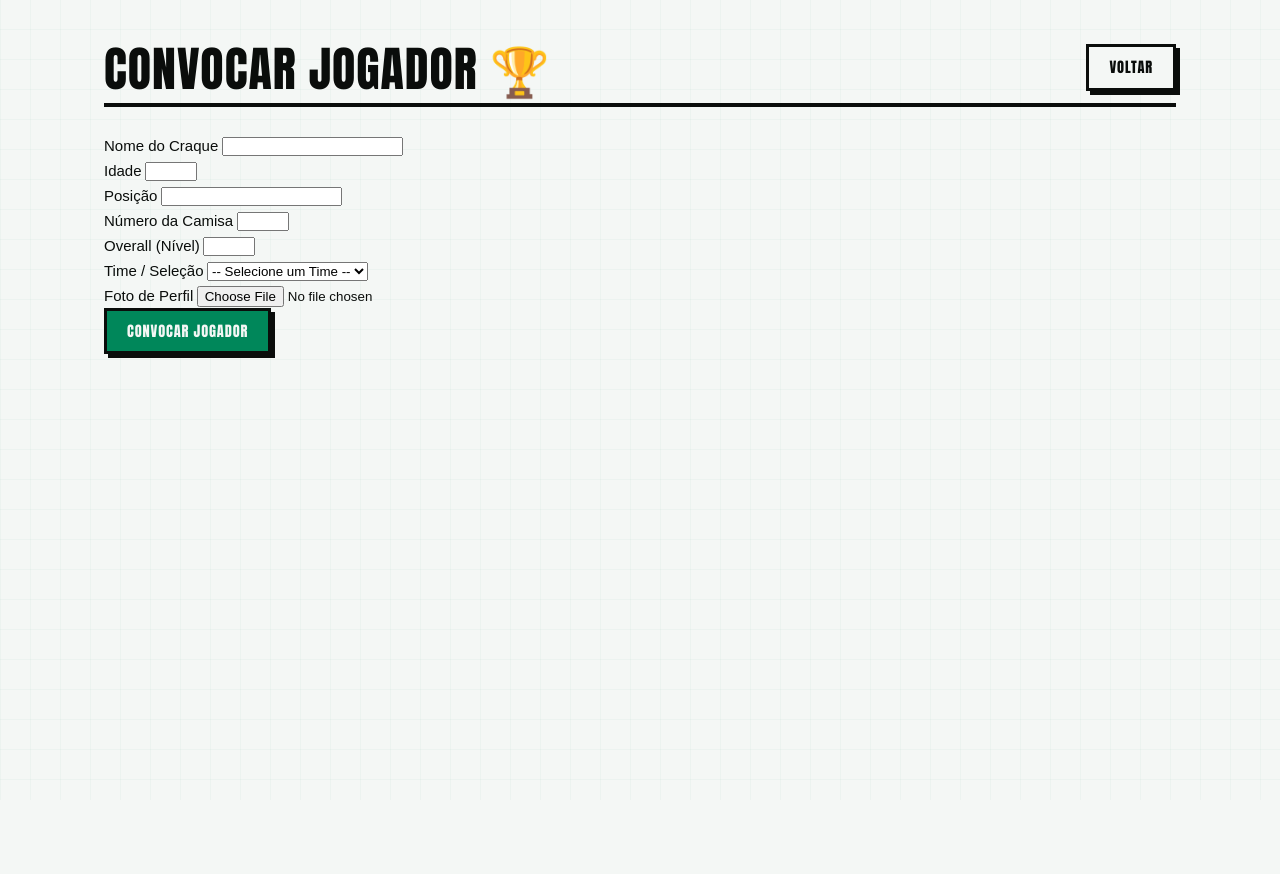
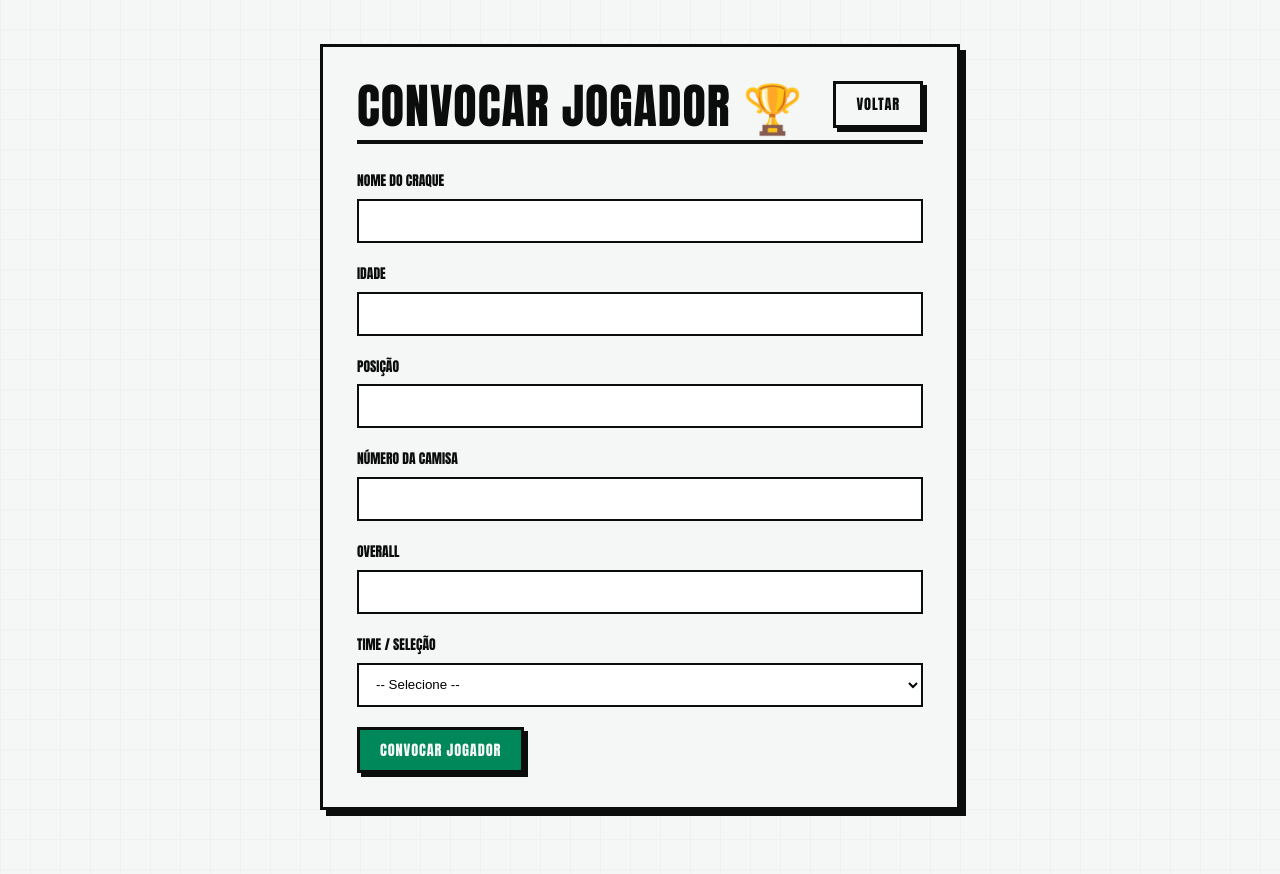
Before and after one commit to Chiquin-WQ/trabalhoFutebas, a PHP site: page /jogador_create.php in a window 1280 px wide. Before the commit the page ends 780 px from the top, so only its background shows below. Run offline with PHP 8.4, Linux system fonts and the light colour scheme; tables that the repository leaves empty hold one stand-in row (values such as "Sample post").

Commit message:
espero q tenha sido ultimo commit

```diff
--- a/trabJoao/assets/style.css
+++ b/trabJoao/assets/style.css
@@ -230,3 +230,52 @@ a:hover {
   text-align: center;
   margin: 0 auto;
 }
+
+/* Classes para Formulários (necessárias para o jogador_create) */
+.form-card {
+  background: var(--chalk-white);
+  border: 3px solid var(--ink);
+  box-shadow: var(--shadow);
+  padding: 34px;
+  max-width: 640px;
+  margin: 0 auto;
+}
+
+.form-group {
+  margin-bottom: 20px;
+}
+
+.form-group label {
+  display: block;
+  margin-bottom: 7px;
+  font-family: "Impact", sans-serif;
+  font-size: .85rem;
+  text-transform: uppercase;
+}
+
+.form-group input,
+.form-group select {
+  width: 100%;
+  min-height: 44px;
+  padding: 10px 13px;
+  border: 2px solid var(--ink);
+  background: #ffffff;
+  font-family: "Arial", sans-serif;
+}
+
+.form-actions {
+  margin-top: 20px;
+}
+
+.alert {
+  padding: 14px 18px;
+  margin-bottom: 25px;
+  border: 3px solid var(--ink);
+  font-family: "Impact", sans-serif;
+  text-transform: uppercase;
+}
+
+.alert-erro {
+  background: var(--card-red-soft);
+  border-left: 10px solid var(--card-red);
+}
--- a/trabJoao/pages/jogador_create.php
+++ b/trabJoao/pages/jogador_create.php
@@ -4,7 +4,6 @@ require_once __DIR__ . '/../repository/JogadorRepository.php';
 require_once __DIR__ . '/../repository/TimeRepository.php';
 
 $erro = '';
-
 try {
     $timeRepository = new TimeRepository($pdo);
     $timesCadastrados = $timeRepository->listarTodos();
@@ -14,51 +13,19 @@ try {
 
 if ($_SERVER['REQUEST_METHOD'] === 'POST') {
     try {
-        $nome = $_POST['nome'];
-        $idade = (int) $_POST['idade'];
-        $posicao = $_POST['posicao'];
-        $numeroCamisa = (int) $_POST['numero_camisa'];
-        $overall = (int) $_POST['overall'];
-        $idTime = (int) $_POST['id_time'];
-
-        $foto = '';
-
-        if (!empty($_FILES['foto']['name'])) {
-            $arquivo = $_FILES['foto'];
-            $extensao = strtolower(pathinfo($arquivo['name'], PATHINFO_EXTENSION));
-            $permitidas = ['jpg', 'png', 'webp'];
-
-            if (!in_array($extensao, $permitidas)) {
-                throw new Exception('Formato de imagem inválido.');
-            }
-
-            $pastaDestino = '../assets/uploads/';
-            if (!is_dir($pastaDestino)) {
-                mkdir($pastaDestino, 0755, true);
-            }
-
-            $nomeArquivo = uniqid() . '.' . $extensao;
-            move_uploaded_file($arquivo['tmp_name'], $pastaDestino . $nomeArquivo);
-            $foto = $nomeArquivo;
-        }
-
         $jogador = new Jogador([
-            'nome' => $nome,
-            'idade' => $idade,
-            'posicao' => $posicao,
-            'numero_camisa' => $numeroCamisa,
-            'overall' => $overall,
-            'foto' => $foto,
-            'id_time' => $idTime,
+            'nome' => $_POST['nome'],
+            'idade' => (int) $_POST['idade'],
+            'posicao' => $_POST['posicao'],
+            'numero_camisa' => (int) $_POST['numero_camisa'],
+            'overall' => (int) $_POST['overall'],
+            'id_time' => (int) $_POST['id_time'],
             'status' => 1
         ]);
-
         $repository = new JogadorRepository($pdo);
         $repository->salvar($jogador);
-
         header('Location: index.php');
         exit;
-
     } catch (Exception $e) {
         $erro = $e->getMessage();
     }
@@ -67,7 +34,7 @@ if ($_SERVER['REQUEST_METHOD'] === 'POST') {
 <!DOCTYPE html>
 <html lang="pt-BR">
 <head>
-  <meta charset="UTF-8" />
+  <meta charset="UTF-8">
   <title>Convocar Jogador — Futebas</title>
   <link rel="stylesheet" href="../assets/style.css" />
 </head>
@@ -92,37 +59,32 @@ if ($_SERVER['REQUEST_METHOD'] === 'POST') {
 
       <div class="form-group">
         <label for="idade">Idade</label>
-        <input type="number" id="idade" name="idade" min="15" max="50">
+        <input type="number" id="idade" name="idade">
       </div>
 
       <div class="form-group">
         <label for="posicao">Posição</label>
-        <input type="text" id="posicao" name="posicao" required>
+        <input type="text" id="posicao" name="posicao">
       </div>
 
       <div class="form-group">
         <label for="numero_camisa">Número da Camisa</label>
-        <input type="number" id="numero_camisa" name="numero_camisa" min="1" max="99">
+        <input type="number" id="numero_camisa" name="numero_camisa">
       </div>
 
       <div class="form-group">
-        <label for="overall">Overall (Nível)</label>
-        <input type="number" id="overall" name="overall" min="1" max="99">
+        <label for="overall">Overall</label>
+        <input type="number" id="overall" name="overall">
       </div>
 
       <div class="form-group">
         <label for="id_time">Time / Seleção</label>
         <select id="id_time" name="id_time" required>
-            <option value="">-- Selecione um Time --</option>
+            <option value="">-- Selecione --</option>
             <?php foreach ($timesCadastrados as $time): ?>
                 <option value="<?= $time['id'] ?>"><?= htmlspecialchars($time['nome']) ?></option>
             <?php endforeach; ?>
         </select>
-      </div>
-
-      <div class="form-group">
-        <label for="foto">Foto de Perfil</label>
-        <input type="file" id="foto" name="foto" accept="image/*">
       </div>
 
       <div class="form-actions">
```
